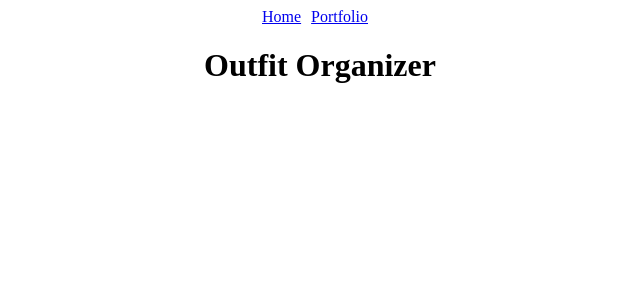
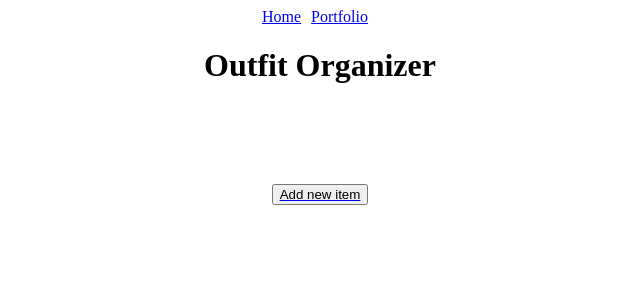
Before and after one commit to bennysuf/Outfit-Organizer, a React (Create React App) app in the folder my-app/: page /home in a window 1280 px wide. Shown: the top 300 px of the page, without its empty margins (320-960 px from the left). Built offline with nearby package versions, Linux system fonts and the light colour scheme; data requests are answered from the project's data file.

Commit message:
adds navlink to home/new

```diff
--- a/my-app/src/Header.js
+++ b/my-app/src/Header.js
@@ -1,6 +1,11 @@
-
+import {NavLink} from "react-router-dom"
 function Header() {
-    return <h1 className="header">Outfit Organizer</h1>
+    return (
+        <>
+    <h1 className="header">Outfit Organizer</h1>
+    <NavLink to="/home/new" className="add"><button>Add new item</button></NavLink>
+        </>
+    )
 }
 
 export default Header;
```
